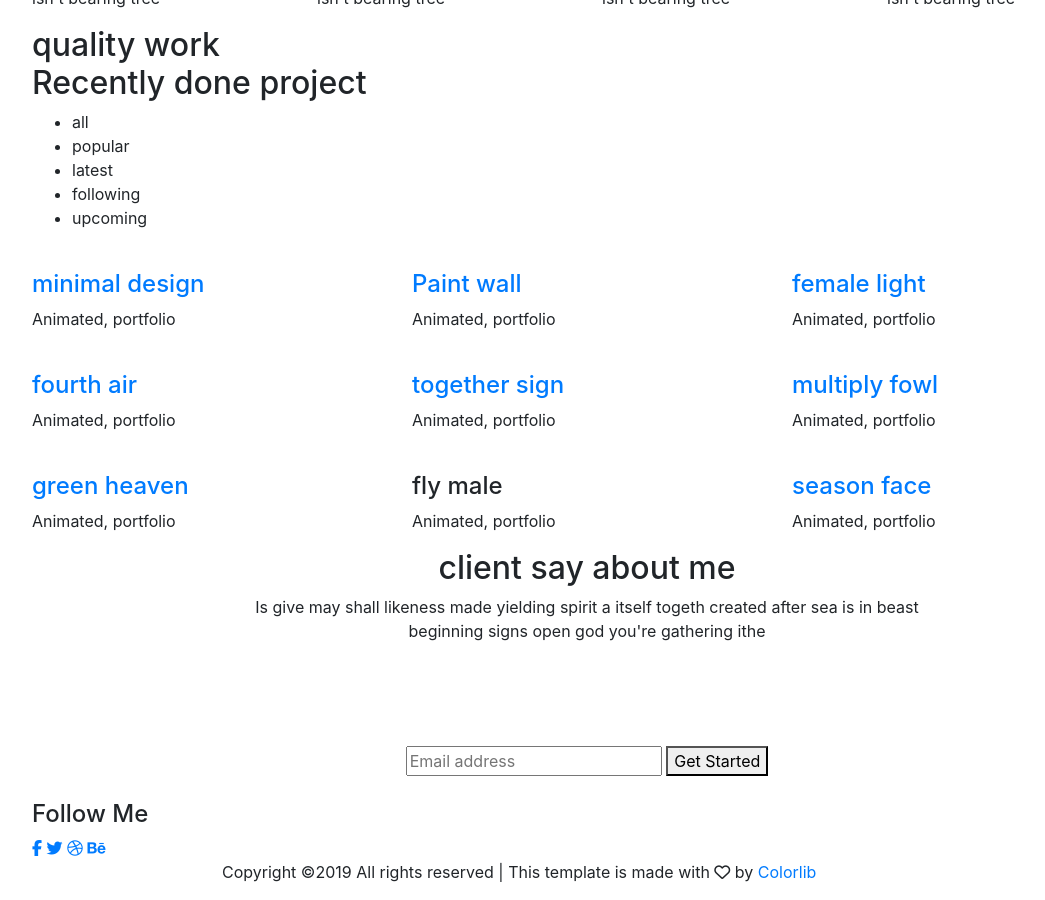
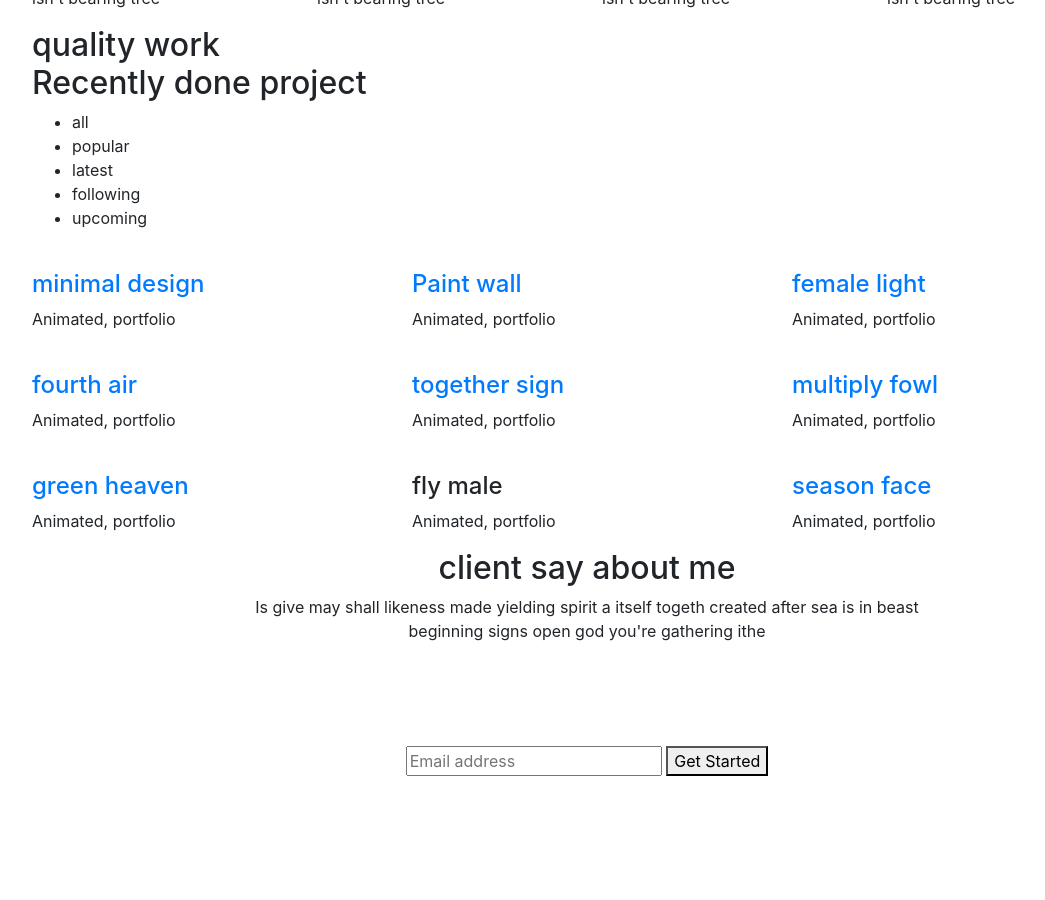
Before and after one commit to unicatin/unicatin.github.io, a Jekyll site: the page built from index.html, in a window 1280 px wide and 900 px high, scrolled down 920 px. Shown: the whole window, without its empty margins (53-1098 px from the left). Built offline with Jekyll 4.4.1, drawn with Linux system fonts in a browser that asks for light colours; nearby versions of some CDN libraries; library files that are not in the unit come from our copies; comment, search, counter and statistics services are not loaded; after the commit the page ends 1726 px from its top, so only the background shows below that.

Commit message:
Update default.html

```diff
--- a/_layouts/default.html
+++ b/_layouts/default.html
@@ -1,120 +1,23 @@
 <!doctype html>
 <html lang="en">
 
-<head>
-	<!-- Required meta tags -->
-	<meta charset="utf-8">
-	<meta name="viewport" content="width=device-width, initial-scale=1, shrink-to-fit=no">
-	<link rel="icon" href="img/favicon.png" type="image/png">
-	<title>Satner Portfolio</title>
-	<!-- Bootstrap CSS -->
-	<link rel="stylesheet" href="css/bootstrap.css">
-	<link rel="stylesheet" href="vendors/linericon/style.css">
-	<link rel="stylesheet" href="css/font-awesome.min.css">
-	<link rel="stylesheet" href="vendors/owl-carousel/owl.carousel.min.css">
-	<link rel="stylesheet" href="css/magnific-popup.css">
-	<link rel="stylesheet" href="vendors/nice-select/css/nice-select.css">
-	<!-- main css -->
-	<link rel="stylesheet" href="css/style.css">
-</head>
+{% include head.html %}
 
 <body>
 
 	<!--================ Start Header Area =================-->
-	<header class="header_area">
-		<div class="main_menu">
-			<nav class="navbar navbar-expand-lg navbar-light">
-				<div class="container">
-					<!-- Brand and toggle get grouped for better mobile display -->
-					<a class="navbar-brand logo_h" href="index.html"><img src="img/logo.png" alt=""></a>
-					<button class="navbar-toggler" type="button" data-toggle="collapse" data-target="#navbarSupportedContent"
-					 aria-controls="navbarSupportedContent" aria-expanded="false" aria-label="Toggle navigation">
-						<span class="icon-bar"></span>
-						<span class="icon-bar"></span>
-						<span class="icon-bar"></span>
-					</button>
-					<!-- Collect the nav links, forms, and other content for toggling -->
-					<div class="collapse navbar-collapse offset" id="navbarSupportedContent">
-						<ul class="nav navbar-nav menu_nav justify-content-end">
-							<li class="nav-item active"><a class="nav-link" href="index.html">Home</a></li>
-							<li class="nav-item"><a class="nav-link" href="about.html">About</a></li>
-							<li class="nav-item"><a class="nav-link" href="services.html">Services</a></li>
-							<li class="nav-item"><a class="nav-link" href="portfolio.html">Portfolio</a></li>
-							<li class="nav-item submenu dropdown">
-								<a href="#" class="nav-link dropdown-toggle" data-toggle="dropdown" role="button" aria-haspopup="true"
-								 aria-expanded="false">Pages</a>
-								<ul class="dropdown-menu">
-									<li class="nav-item"><a class="nav-link" href="elements.html">Elements</a></li>
-									<li class="nav-item"><a class="nav-link" href="portfolio-details.html">Portfolio Details</a></li>
-								</ul>
-							</li>
-							<li class="nav-item submenu dropdown">
-								<a href="#" class="nav-link dropdown-toggle" data-toggle="dropdown" role="button" aria-haspopup="true"
-								 aria-expanded="false">Blog</a>
-								<ul class="dropdown-menu">
-									<li class="nav-item"><a class="nav-link" href="blog.html">Blog</a></li>
-									<li class="nav-item"><a class="nav-link" href="single-blog.html">Blog Details</a></li>
-								</ul>
-							</li>
-							<li class="nav-item"><a class="nav-link" href="contact.html">Contact</a></li>
-						</ul>
-					</div>
-				</div>
-			</nav>
-		</div>
-	</header>
+{% include header.html %}
 	<!--================ End Header Area =================-->
 
   {{ content }}
 
   	<!--================Footer Area =================-->
-	<footer class="footer_area">
-		<div class="container">
-			<div class="row justify-content-center">
-				<div class="col-lg-12">
-					<div class="footer_top flex-column">
-						<div class="footer_logo">
-							<a href="#">
-								<img src="img/logo.png" alt="">
-							</a>
-							<h4>Follow Me</h4>
-						</div>
-						<div class="footer_social">
-							<a href="#"><i class="fa fa-facebook"></i></a>
-							<a href="#"><i class="fa fa-twitter"></i></a>
-							<a href="#"><i class="fa fa-dribbble"></i></a>
-							<a href="#"><i class="fa fa-behance"></i></a>
-						</div>
-					</div>
-				</div>
-			</div>
-			<div class="row footer_bottom justify-content-center">
-				<p class="col-lg-8 col-sm-12 footer-text">
-					<!-- Link back to Colorlib can't be removed. Template is licensed under CC BY 3.0. -->
-Copyright &copy;<script>document.write(new Date().getFullYear());</script> All rights reserved | This template is made with <i class="fa fa-heart-o" aria-hidden="true"></i> by <a href="https://colorlib.com" target="_blank">Colorlib</a>
-<!-- Link back to Colorlib can't be removed. Template is licensed under CC BY 3.0. --></p>
-			</div>
-		</div>
-	</footer>
+
 	<!--================End Footer Area =================-->
 
 	<!-- Optional JavaScript -->
 	<!-- jQuery first, then Popper.js, then Bootstrap JS -->
-	<script src="js/jquery-3.2.1.min.js"></script>
-	<script src="js/popper.js"></script>
-	<script src="js/bootstrap.min.js"></script>
-	<script src="js/stellar.js"></script>
-	<script src="js/jquery.magnific-popup.min.js"></script>
-	<script src="vendors/nice-select/js/jquery.nice-select.min.js"></script>
-	<script src="vendors/isotope/imagesloaded.pkgd.min.js"></script>
-	<script src="vendors/isotope/isotope-min.js"></script>
-	<script src="vendors/owl-carousel/owl.carousel.min.js"></script>
-	<script src="js/jquery.ajaxchimp.min.js"></script>
-	<script src="js/mail-script.js"></script>
-	<!--gmaps Js-->
-	<script src="https://maps.googleapis.com/maps/api/js?key=AIzaSyCjCGmQ0Uq4exrzdcL6rvxywDDOvfAu6eE"></script>
-	<script src="js/gmaps.min.js"></script>
-	<script src="js/theme.js"></script>
+{% include scripts.html %}
 </body>
 
 </html>
```
